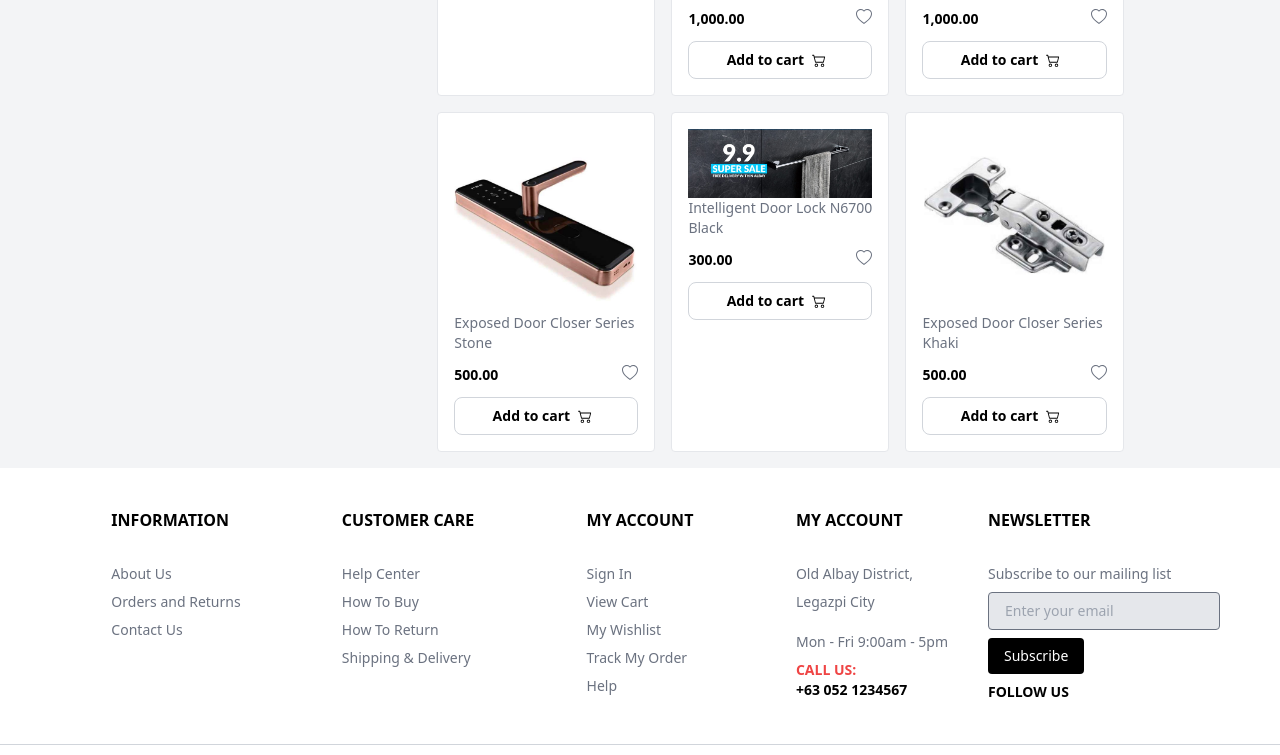
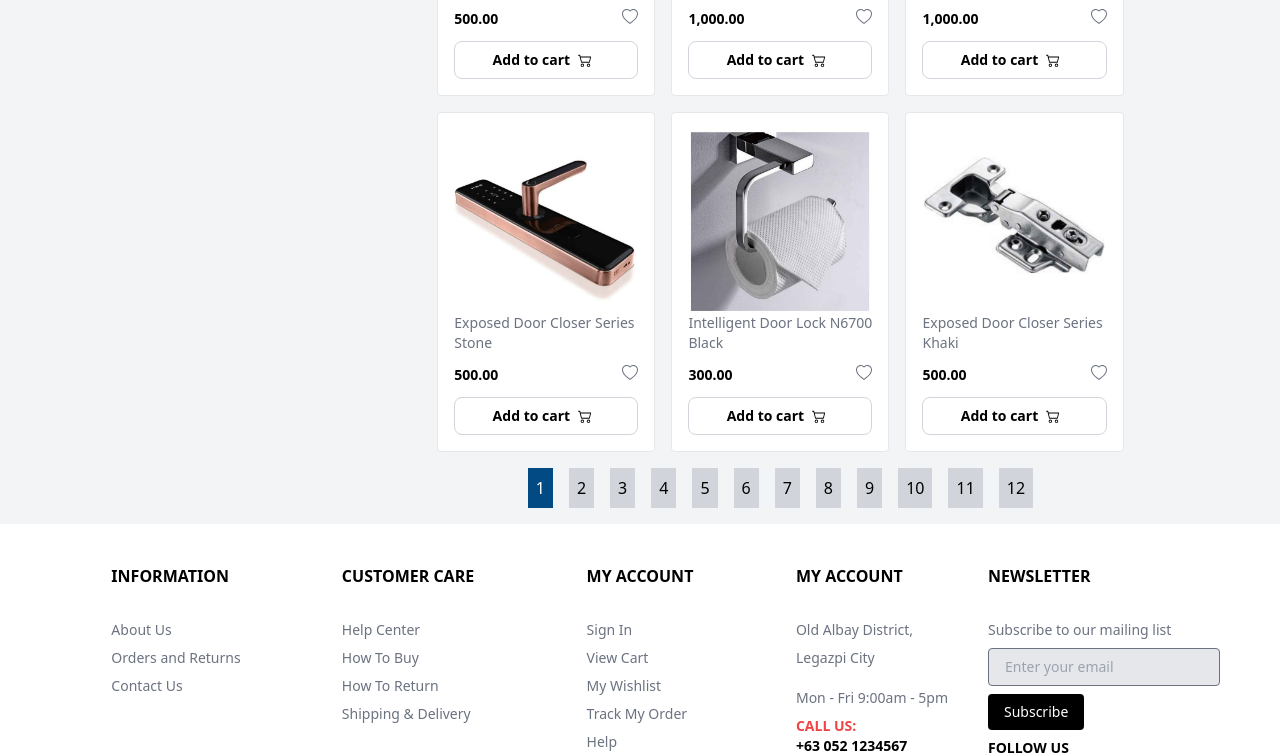
Before and after one commit to FredMadrona/Gatsby_EcommerceWebsite, a Gatsby site: page /ProductsPage in a window 1280 px wide. Shown: the part 908-1663 px from the top of the page. Built offline with nearby package versions, Linux system fonts and the light colour scheme; Gatsby itself is replaced by a stand-in of ours.

Commit message:
Added Pagination on ProductPage

```diff
--- a/src/components/AddToCart/ProductDescriptions.js
+++ b/src/components/AddToCart/ProductDescriptions.js
@@ -12,7 +12,7 @@
 
     return (
       <div>
-        <div className="my-8 flex flex-col justify-center lg:mx-[130px] mx-[75px] mt-[50px]">
+        <div className="my-8 flex flex-col justify-center lg:mx-[100px] mx-[10px] mt-[50px]">
         <div className="flex border-b border-gray-200 mb-5 pb-2 ">
           <button
             onClick={() => handleTabClick(1)}
--- a/src/components/AddToCartLayout.js
+++ b/src/components/AddToCartLayout.js
@@ -17,7 +17,6 @@
         <Navbar></Navbar>
         <HorizontalMenu></HorizontalMenu>
         <DropdownMenu> </DropdownMenu>
-
         <ProductOptions></ProductOptions>
         <ProductDescriptions></ProductDescriptions>
         <FooterMenu></FooterMenu>
--- a/src/components/Checkout/CheckoutContent.js
+++ b/src/components/Checkout/CheckoutContent.js
@@ -39,7 +39,7 @@
       <div className="grid grid-cols-12 bg-gray-100">
         <div className="col-span-1"> </div>
         <div className="col-span-10 flex lg:flex-row flex-col gap-5 p-5">
-          <div className="lg:w-[70%] w-auto h-[72%] bg-white rounded p-5 border border-primary">
+          <div className="lg:w-[70%] w-auto h-[72%] bg-white rounded p-5">
             <h1 className="lg:text-xl text-lg ml-3 pb-5 hover:font-semibold hover:underline cursor-pointer">
               {" "}
               Billing Address
--- a/src/components/NavBar/Nav_bar.js
+++ b/src/components/NavBar/Nav_bar.js
@@ -36,7 +36,7 @@
           <button className="text-primary text-sm font-semibold hover:hover:text-blue-600 hover:underline ">
             Login
           </button>
-          <span className="text-primary"> | </span>
+          <span className="text-primary"> / </span>
           <button className="text-primary text-sm font-semibold hover:hover:text-blue-600 hover:underline">
             Sign up
           </button>
@@ -52,7 +52,7 @@
             strokeWidth="2"
             viewBox="0 0 24 24"
           >
-            <BsCart2 />
+            <Link to="../Cart"><BsCart2 /></Link>
           </svg>
           <span className="absolute top-0 right-0 -mt-3 -mr-1 bg-red-500 text-white w-5 h-5 flex items-center justify-center rounded-full text-sm">
             0
--- a/src/components/ProductPage/ProductPage.js
+++ b/src/components/ProductPage/ProductPage.js
@@ -63,7 +63,7 @@
       brand: "Y",
       feature: "Q",
       category: "B",
-      img: data.allFile.nodes[4].childImageSharp.fluid,
+      img: data.allFile.nodes[3].childImageSharp.fluid,
     },
     {
       id: 5,
@@ -106,7 +106,7 @@
       brand: "Y",
       feature: "W",
       category: "B",
-      img: data.allFile.nodes[4].childImageSharp.fluid,
+      img: data.allFile.nodes[3].childImageSharp.fluid,
     },
     {
       id: 9,
@@ -150,7 +150,7 @@
       brand: "Z",
       feature: "Z",
       category: "E",
-      img: data.allFile.nodes[4].childImageSharp.fluid,
+      img: data.allFile.nodes[3].childImageSharp.fluid,
     },
     {
       id: 13,
@@ -227,7 +227,7 @@
       brand: "X",
       feature: "Q",
       category: "A",
-      img: data.allFile.nodes[4].childImageSharp.fluid,
+      img: data.allFile.nodes[3].childImageSharp.fluid,
     },
     {
       id: 20,
@@ -271,7 +271,7 @@
       brand: "Y",
       feature: "W",
       category: "B",
-      img: data.allFile.nodes[4].childImageSharp.fluid,
+      img: data.allFile.nodes[3].childImageSharp.fluid,
     },
     {
       id: 24,
@@ -315,7 +315,7 @@
       brand: "X",
       feature: "E",
       category: "C",
-      img: data.allFile.nodes[4].childImageSharp.fluid,
+      img: data.allFile.nodes[3].childImageSharp.fluid,
     },
     {
       id: 28,
@@ -359,7 +359,7 @@
       brand: "Y",
       feature: "Q",
       category: "A",
-      img: data.allFile.nodes[4].childImageSharp.fluid,
+      img: data.allFile.nodes[3].childImageSharp.fluid,
     },
     {
       id: 32,
@@ -370,7 +370,7 @@
       brand: "Y",
       feature: "Q",
       category: "A",
-      img: data.allFile.nodes[4].childImageSharp.fluid,
+      img: data.allFile.nodes[3].childImageSharp.fluid,
     },
     {
       id: 33,
@@ -414,7 +414,7 @@
       brand: "Z",
       feature: "W",
       category: "B",
-      img: data.allFile.nodes[4].childImageSharp.fluid,
+      img: data.allFile.nodes[3].childImageSharp.fluid,
     },
     {
       id: 38,
@@ -458,7 +458,7 @@
       brand: "X",
       feature: "E",
       category: "C",
-      img: data.allFile.nodes[4].childImageSharp.fluid,
+      img: data.allFile.nodes[3].childImageSharp.fluid,
     },
     {
       id: 42,
@@ -502,7 +502,7 @@
       brand: "Y",
       feature: "Q",
       category: "A",
-      img: data.allFile.nodes[4].childImageSharp.fluid,
+      img: data.allFile.nodes[3].childImageSharp.fluid,
     },
     {
       id: 46,
@@ -557,7 +557,7 @@
       brand: "Y",
       feature: "W",
       category: "B",
-      img: data.allFile.nodes[4].childImageSharp.fluid,
+      img: data.allFile.nodes[3].childImageSharp.fluid,
     },
     {
       id: 51,
@@ -623,7 +623,7 @@
       brand: "Y",
       feature: "Q",
       category: "B",
-      img: data.allFile.nodes[4].childImageSharp.fluid,
+      img: data.allFile.nodes[3].childImageSharp.fluid,
     },
     {
       id: 57,
@@ -667,7 +667,7 @@
       brand: "Y",
       feature: "W",
       category: "B",
-      img: data.allFile.nodes[4].childImageSharp.fluid,
+      img: data.allFile.nodes[3].childImageSharp.fluid,
     },
     {
       id: 61,
@@ -700,7 +700,7 @@
       brand: "Y",
       feature: "W",
       category: "B",
-      img: data.allFile.nodes[4].childImageSharp.fluid,
+      img: data.allFile.nodes[3].childImageSharp.fluid,
     },
     {
       id: 64,
@@ -766,7 +766,7 @@
       brand: "Y",
       feature: "Q",
       category: "B",
-      img: data.allFile.nodes[4].childImageSharp.fluid,
+      img: data.allFile.nodes[3].childImageSharp.fluid,
     },
     {
       id: 70,
@@ -810,7 +810,7 @@
       brand: "Y",
       feature: "W",
       category: "B",
-      img: data.allFile.nodes[4].childImageSharp.fluid,
+      img: data.allFile.nodes[3].childImageSharp.fluid,
     },
     {
       id: 74,
@@ -843,7 +843,7 @@
       brand: "Y",
       feature: "W",
       category: "B",
-      img: data.allFile.nodes[4].childImageSharp.fluid,
+      img: data.allFile.nodes[3].childImageSharp.fluid,
     },
     {
       id: 77,
@@ -909,7 +909,7 @@
       brand: "Y",
       feature: "Q",
       category: "B",
-      img: data.allFile.nodes[4].childImageSharp.fluid,
+      img: data.allFile.nodes[3].childImageSharp.fluid,
     },
     {
       id: 83,
@@ -953,7 +953,7 @@
       brand: "Y",
       feature: "W",
       category: "B",
-      img: data.allFile.nodes[4].childImageSharp.fluid,
+      img: data.allFile.nodes[3].childImageSharp.fluid,
     },
     {
       id: 87,
@@ -986,7 +986,7 @@
       brand: "Y",
       feature: "W",
       category: "B",
-      img: data.allFile.nodes[4].childImageSharp.fluid,
+      img: data.allFile.nodes[3].childImageSharp.fluid,
     },
     {
       id: 90,
@@ -1052,7 +1052,7 @@
       brand: "Y",
       feature: "Q",
       category: "B",
-      img: data.allFile.nodes[4].childImageSharp.fluid,
+      img: data.allFile.nodes[3].childImageSharp.fluid,
     },
     {
       id: 96,
@@ -1096,7 +1096,7 @@
       brand: "Y",
       feature: "W",
       category: "B",
-      img: data.allFile.nodes[4].childImageSharp.fluid,
+      img: data.allFile.nodes[3].childImageSharp.fluid,
     },
     {
       id: 100,
@@ -1118,7 +1118,7 @@
       brand: "X",
       feature: "Q",
       category: "A",
-      img: data.allFile.nodes[4].childImageSharp.fluid,
+      img: data.allFile.nodes[3].childImageSharp.fluid,
     },
     {
       id: 102,
@@ -1151,7 +1151,7 @@
       brand: "Y",
       feature: "W",
       category: "B",
-      img: data.allFile.nodes[4].childImageSharp.fluid,
+      img: data.allFile.nodes[3].childImageSharp.fluid,
     },
     {
       id: 105,
@@ -1297,6 +1297,29 @@
   const toggleColor = () => {
     setColorVisible(!colorVisible);
   };
+
+
+  // State to track the current page
+  const [currentPage, setCurrentPage] = useState(1);
+
+  // Number of items to display per page
+  const itemsPerPage = 9;
+
+  // Calculate the total number of pages
+  const totalPages = Math.ceil(products.length / itemsPerPage);
+
+  // Calculate the start and end index of the products to display on the current page
+  const startIndex = (currentPage - 1) * itemsPerPage;
+  const endIndex = startIndex + itemsPerPage;
+
+  // Slice the products array to get the products for the current page
+  const currentProducts = products.slice(startIndex, endIndex);
+
+  // Function to handle page changes
+  const handlePageChange = (newPage) => {
+    setCurrentPage(newPage);
+  };
+
 
   return (
     <div>
@@ -1660,34 +1683,45 @@
         </div>
 
         {/* Products */}
-        <div className="col-span-5 ">
+        <div className="col-span-5 flex flex-col justify-center">
         <div className="grid grid-cols-1 md:grid-cols-2 lg:grid-cols-3 gap-4">
-            {products.slice(0, 9).map((product) => (
+        {currentProducts.map((product) => (
           <div
             key={product.id}
             className="bg-white p-4 rounded hover:cursor-pointer border hover:shadow-lg"
           >
             <Img fluid={product.img} alt={product.name} />
 
-                <p className="text-sm text-gray-500 mb-3 h-10">
-                  {product.name} <div className="space-y-2"> </div>
-                </p>
+            <p className="text-sm text-gray-500 mb-3 h-10">{product.name}</p>
             <div className="flex justify-between mb-3">
               <p className="text-sm font-semibold">{product.price}</p>
               <p>
                 <BsHeart className="text-gray-500 hover:cursor-pointer hover:text-primary" />
-                  </p>{" "}
-                  {/* Heart Icon */}
+              </p>
             </div>
             <Link to="../about">
               <button className="font-semibold text-black rounded-lg text-sm border-gray-300 br-md  p-2 flex items-center justify-center w-full border hover:text-white hover:bg-primary">
                 Add to cart <BsCart2 className="mx-2" />
-                    {/* Cart Icon */}
               </button>
             </Link>
           </div>
         ))}
       </div>
+
+      {/* Pagination buttons */}
+      <div className="flex justify-center mt-4">
+        {Array.from({ length: totalPages }).map((_, i) => (
+          <button
+            key={i + 1}
+            className={`mx-2 p-2 ${
+              i + 1 === currentPage ? 'bg-primary text-white' : 'bg-gray-300'
+            }`}
+            onClick={() => handlePageChange(i + 1)}
+          >
+            {i + 1}
+          </button>
+        ))}
+      </div>
         </div>
       </div>
     </div>
```
Also changed, not shown: src/components/AddToCart/ProductOptions.js (+5 -5 lines), src/images/ImageSlider01.png (deleted). Lines whose indentation alone changed are shown as unchanged.
